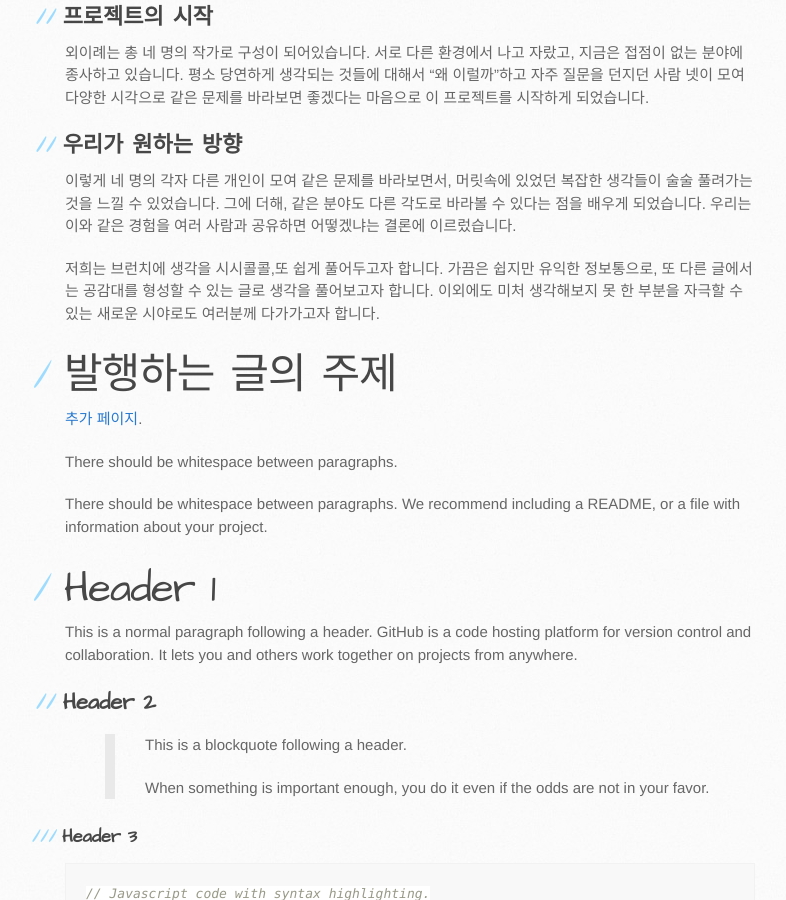
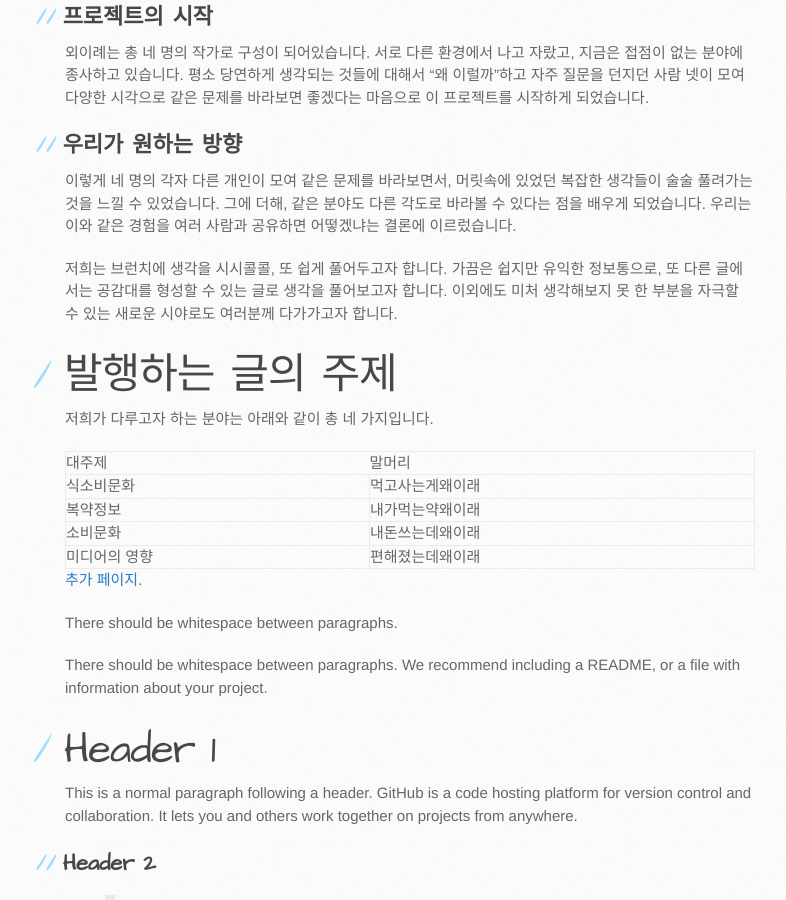
Before and after one commit to whyrano4/whyrano4.github.io, a Jekyll site: the page built from index.md, in a window 1280 px wide and 900 px high, scrolled down 972 px. Shown: the whole window, without its empty margins (105-891 px from the left). Built offline with Jekyll 4.4.1, drawn with Linux system fonts in a browser that asks for light colours.

Commit message:
topic update

```diff
--- a/index.md
+++ b/index.md
@@ -17,9 +17,19 @@ layout: default
 
 이렇게 네 명의 각자 다른 개인이 모여 같은 문제를 바라보면서, 머릿속에 있었던 복잡한 생각들이 술술 풀려가는 것을 느낄 수 있었습니다. 그에 더해, 같은 분야도 다른 각도로 바라볼 수 있다는 점을 배우게 되었습니다. 우리는 이와 같은 경험을 여러 사람과 공유하면 어떻겠냐는 결론에 이르렀습니다.
 
-저희는 브런치에 생각을 시시콜콜,또 쉽게 풀어두고자 합니다. 가끔은 쉽지만 유익한 정보통으로, 또 다른 글에서는 공감대를 형성할 수 있는 글로 생각을 풀어보고자 합니다. 이외에도 미처 생각해보지 못 한 부분을 자극할 수 있는 새로운 시야로도 여러분께 다가가고자 합니다.
+저희는 브런치에 생각을 시시콜콜, 또 쉽게 풀어두고자 합니다. 가끔은 쉽지만 유익한 정보통으로, 또 다른 글에서는 공감대를 형성할 수 있는 글로 생각을 풀어보고자 합니다. 이외에도 미처 생각해보지 못 한 부분을 자극할 수 있는 새로운 시야로도 여러분께 다가가고자 합니다.
 
 # 발행하는 글의 주제
+
+저희가 다루고자 하는 분야는 아래와 같이 총 네 가지입니다.
+
+| 대주제        | 말머리          |
+|:-------------|:------------------|
+| 식소비문화 | 먹고사는게왜이래 |
+| 복약정보 | 내가먹는약왜이래 |
+| 소비문화 | 내돈쓰는데왜이래 |
+| 미디어의 영향 | 편해졌는데왜이래 |
+
 
 [추가 페이지](./another-page.html).
 
```
